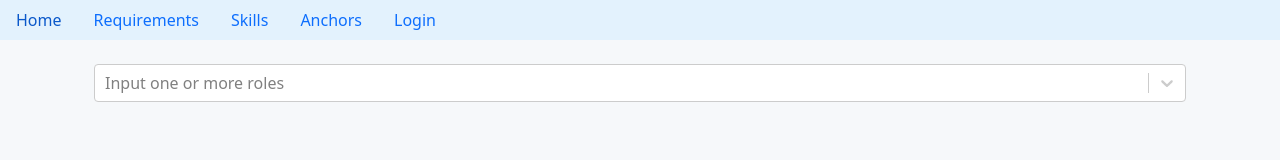
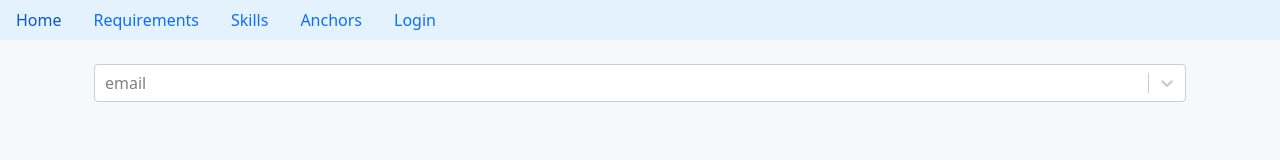
Before and after one commit to tammer/bootstrap-practice, a React (Create React App) app: page /sandbox in a window 1280 px wide. Shown: the top 160 px of the page. Built offline with nearby package versions, Linux system fonts and the light colour scheme; no server answers.

Commit message:
generalcreatable seems to work

```diff
--- /dev/null
+++ b/src/components/GeneralCreatable.jsx
@@ -0,0 +1,63 @@
+import { useState, useEffect } from "react";
+import CreatableSelect from "react-select/creatable";
+
+const GeneralCreatable = ({
+  api,
+  handleChange,
+  value,
+  isMulti,
+  placeholder,
+  isClearable = true,
+  getOptionLabel = (e) => e["name"],
+  getOptionValue = (e) => e["id"],
+  getNewOptionData = (a, b) => {
+    return { id: a, name: b };
+  },
+}) => {
+  const [state, setState] = useState();
+
+  useEffect(() => {
+    loadOptions().then((e) => setState(e));
+  }, []);
+
+  const loadOptions = () => {
+    if (api[0] != "/") {
+      api = "/" + api;
+    }
+    if (api[api.length - 1] != "/") {
+      api = api + "/";
+    }
+    return fetch(`${process.env.REACT_APP_API}${api}`, {
+      method: "GET",
+      headers: {
+        Accept: "application/json",
+        Authorization: `Token ${localStorage.getItem("token")}`,
+      },
+    }).then((res) => res.json());
+  };
+
+  return (
+    <>
+      <CreatableSelect
+        isClearable={isClearable}
+        closeMenuOnSelect={true}
+        getOptionLabel={getOptionLabel}
+        getOptionValue={getOptionValue}
+        isMulti={isMulti}
+        options={state}
+        placeholder={placeholder}
+        value={value}
+        onChange={handleChange}
+        onCreateOption={(e) => {
+          handleChange({ id: e, display_name: e });
+        }}
+        formatCreateLabel={(e) => {
+          return e;
+        }}
+        getNewOptionData={getNewOptionData}
+      />
+    </>
+  );
+};
+
+export default GeneralCreatable;
--- a/src/pages/sandbox.jsx
+++ b/src/pages/sandbox.jsx
@@ -9,6 +9,7 @@ import AnchorRow from "../components/AnchorRow";
 import LevelSlider from "../components/LevelSlider";
 import SkillSelector from "../components/SkillSelector";
 import GeneralSelector from "../components/GeneralSelector";
+import GeneralCreatable from "../components/GeneralCreatable";
 
 const Sandbox = () => {
   const [state, setState] = useState();
@@ -23,16 +24,18 @@ const Sandbox = () => {
             {/* <AnchorRow skill="1" /> */}
             {/* <LevelSlider /> */}
             {/* <SkillSelector /> */}
-            <GeneralSelector
-              api="/assessments/"
-              handleChange={(e) => {
-                return true;
+            <GeneralCreatable
+              isClearable
+              api="/friends/"
+              handleChange={setState}
+              isMulti={false}
+              value={state}
+              placeholder="email"
+              getOptionLabel={(e) => e["display_name"]}
+              getOptionValue={(e) => e["id"]}
+              getNewOptionData={(a, b) => {
+                return { id: a, display_name: b };
               }}
-              isMulti={true}
-              value={null}
-              placeholder="Input one or more roles"
-              getOptionLabel={(e) => e["skill"]["name"]}
-              getOptionValue={(e) => e["skill"]["id"]}
             />
           </Col>
         </Row>
```
